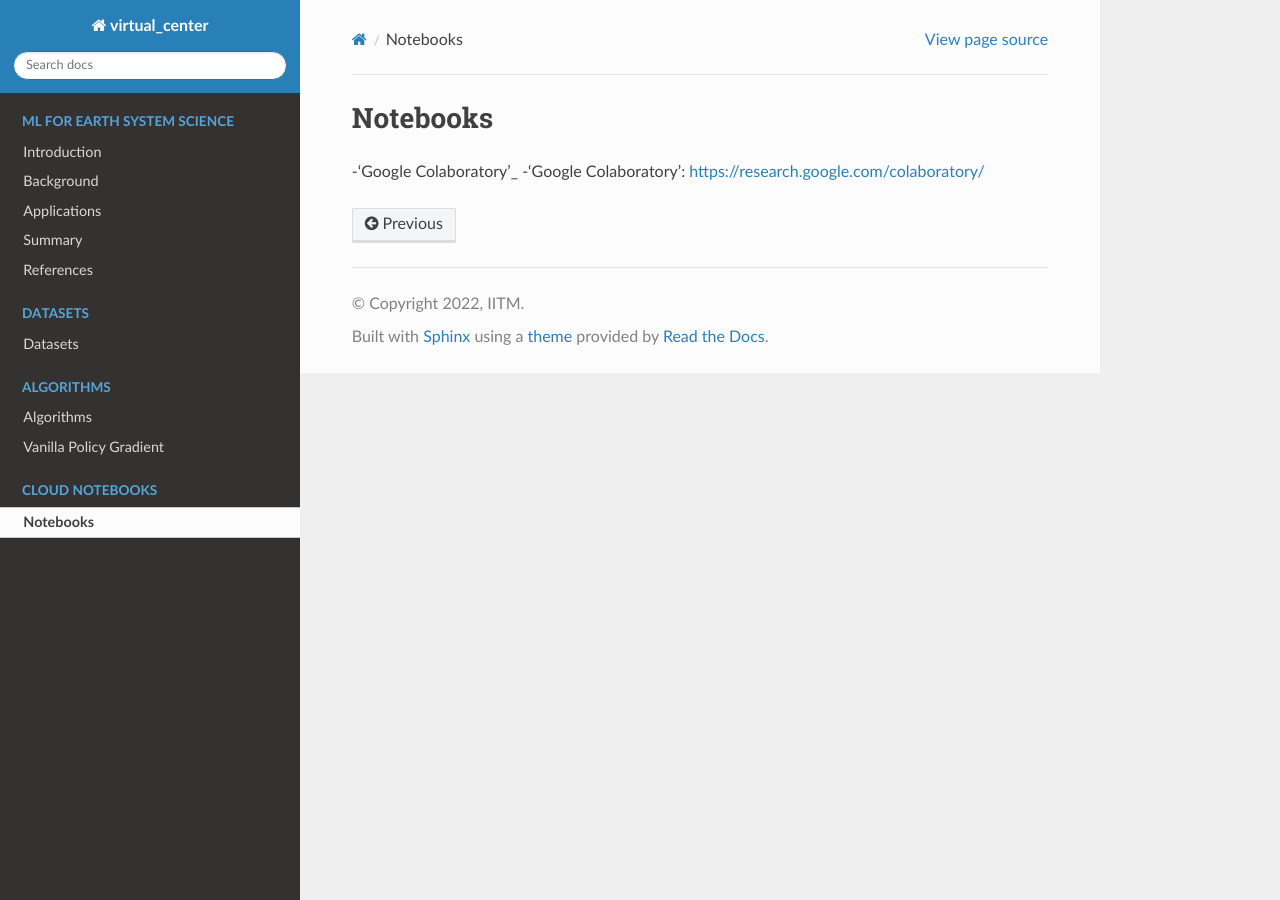
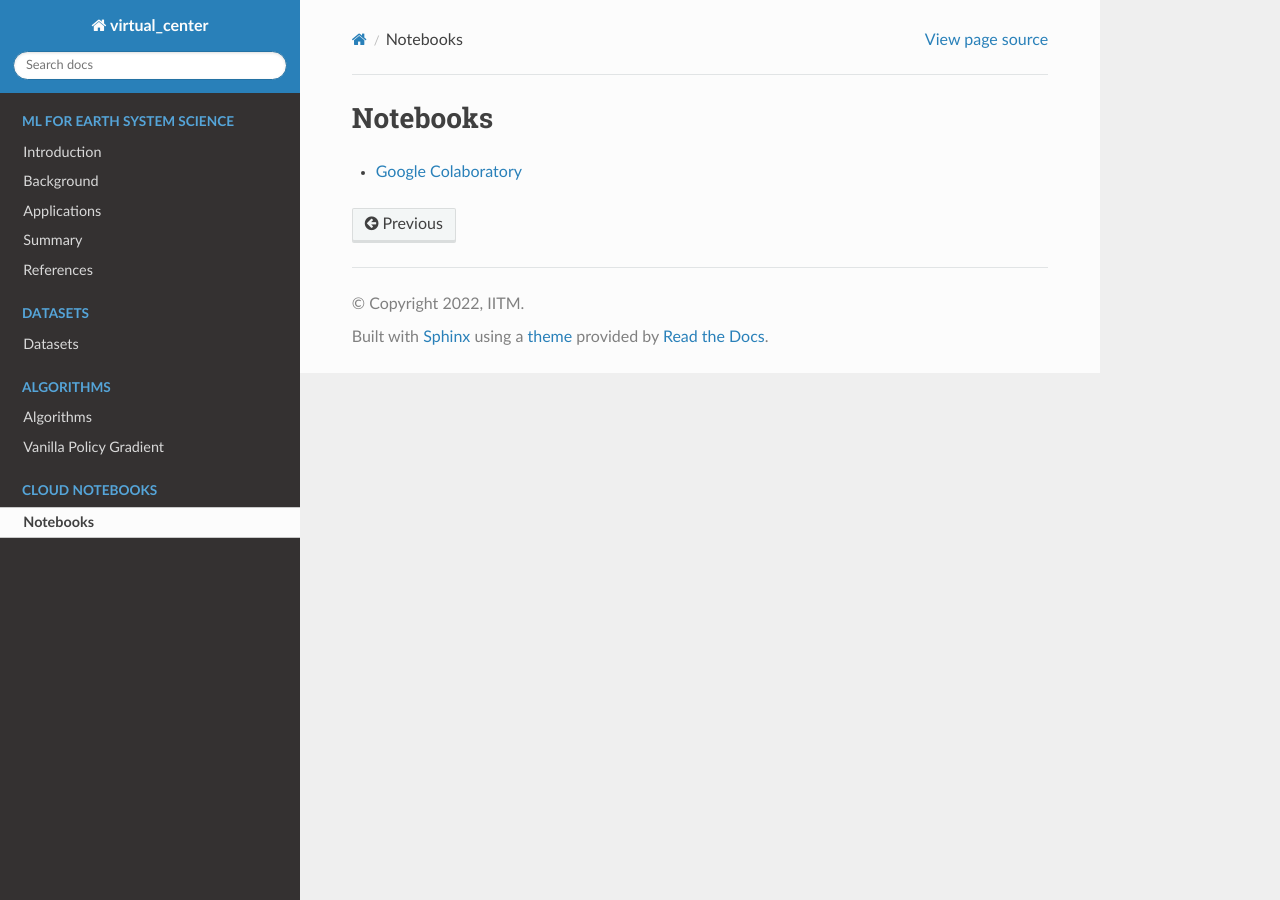
Before and after one commit to tejas-veer/virtual_center, a Sphinx documentation site: the page built from docs/source/notebooks.rst, in a window 1280 px wide. Built offline with Sphinx 7.4.7 and the Read the Docs theme 2.0.0, drawn with Linux system fonts in a browser that asks for light colours.

Commit message:
Update notebooks.rst

```diff
--- a/docs/source/notebooks.rst
+++ b/docs/source/notebooks.rst
@@ -2,5 +2,5 @@
 Notebooks
 =============
 
--'Google Colaboratory'_
--'Google Colaboratory': https://research.google.com/colaboratory/
+- `Google Colaboratory`_
+.. _`Google Colaboratory`: https://research.google.com/colaboratory/
```
